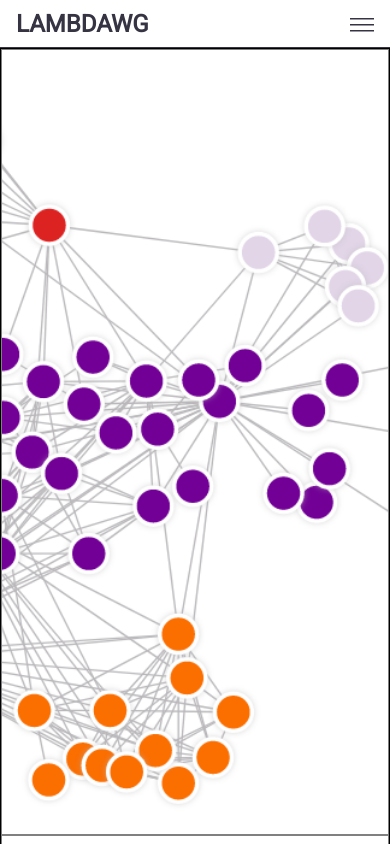
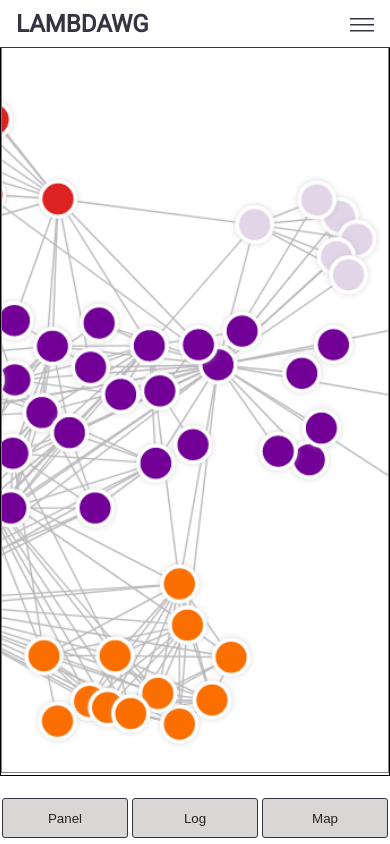
Before and after one commit to oslabs-beta/Lambdawg, a React (Vite) app: page /dashboard in a window 390 px wide. Shown: the top 844 px of the page. Built offline with nearby package versions, Linux system fonts and the light colour scheme.

Commit message:
Make dashboard mobile functional

```diff
--- a/src/components/Auth.jsx
+++ b/src/components/Auth.jsx
@@ -16,9 +16,9 @@ const Auth = (props) => {
 
   return(
     <div id='auth-container'>
-
+        <img src={mascot} className='large-mascot'/>
       <div id='theme-bg-auth'>
-        <img src={mascot} className='large-mascot'/>
+        {/* <img src={mascot} className='large-mascot'/> */}
         {
         formType === 'signIn' ?
         <SignInForm toggleFormType={toggleFormType} loggedIn={loggedIn} setLoggedIn={setLoggedIn}/> :
--- a/src/components/DataWindow.jsx
+++ b/src/components/DataWindow.jsx
@@ -2,11 +2,11 @@
 import React, { useState } from 'react';
 
 const DataWindow = (props) => {
-
+const { dataWindowFullScreen, setDataWindowFullScreen } = props
 
 
   return(
-    <div id='data-window-wrapper'>
+    <div id='data-window-wrapper' className={dataWindowFullScreen ? 'fullscreen' : 'collapse-screen'}>
 
     <ul>
       <li>ERROR: You are too cool for school</li>
--- a/src/components/MainNavbar.jsx
+++ b/src/components/MainNavbar.jsx
@@ -6,7 +6,7 @@ const MainNavbar = (props) => {
 
     const docsLink = '/docs';
     const settingsLink = './settings';
-    const mascot = 'src/assets/mascot.png'
+    const mascot = 'src/assets/mascot_head.svg'
     const { loggedIn } = props;
 
     useEffect(() => {
--- a/src/components/Panel.jsx
+++ b/src/components/Panel.jsx
@@ -3,27 +3,12 @@ import React, { useState, useEffect } from 'react';
 
 const Panel = (props) => {
 
-  // Bullshit crap ass minimization / full screen for heirarchy view
-  // const [isOpen, setIsOpen] = useState(false);
+  const { setPanelFullScreen, panelFullScreen } = props;
 
-  //   useEffect(() => {
-  //     const handleClick = () => {
-  //       setIsOpen(prevOpen => !prevOpen);
-  //     };
-  //     document.body.addEventListener('click', handleClick);
-  //     return () => {
-  //       document.body.removeEventListener('click', handleClick);
-  //     };
-  //   }, []);
-
-  //   const panelWrapperHeight = isOpen ? '90vh' : '3.5rem';
 
     return(
+      <div id="panel-wrapper" className={panelFullScreen? 'full-screen' : 'collapse-screen'}>
 
-      // <div id="panel-wrapper" style={{ height: panelWrapperHeight }}>
-
-      <div id="panel-wrapper" >
-        <h1>Panel</h1>
         <ul>
           <li> This is a thing </li>
             <ul>
--- a/src/components/SignInForm.jsx
+++ b/src/components/SignInForm.jsx
@@ -47,8 +47,9 @@ const signInForm = (props) => {
 return(
 
   <div className='form-container'>
+    <h1>Sign In</h1>
+
     <form onSubmit={handleSubmit}>
-
     <label>
       Username<br />
       <input type="username" name="user_name" value={formData.user_name} onChange={handleInputChange} required/>
--- a/src/components/SignUpForm.jsx
+++ b/src/components/SignUpForm.jsx
@@ -54,6 +54,8 @@ const signUpForm = (props) => {
   return(
 
     <div className='form-container'>
+          <h1>Sign Up</h1>
+
       <form onSubmit={handleSubmit}>
         <label>
           First / Last name<br />
--- a/src/containers/DashboardContainer.jsx
+++ b/src/containers/DashboardContainer.jsx
@@ -1,38 +1,66 @@
 
-import React, { useState, useEffect } from 'react';
+import React, { useState} from 'react';
 import { Navigate } from "react-router-dom";
 import Panel from '../components/Panel.jsx';
 import DiagramContainer from '../containers/DiagramContainer.jsx';
 import DataWindow from '../components/DataWindow.jsx';
 
 const DashboardContainer = (props) => {
+  const { loggedIn, setLoggedIn } = props;
+  const [panelFullScreen, setPanelFullScreen] = useState(false);
+  const [diagramFullScreen, setDiagramFullScreen] = useState(true);
+  const [dataWindowFullScreen, setDataWindowFullScreen] = useState(false);
 
-  const { loggedIn, setLoggedIn } = props;
 
-  // // redirect unauthorized user to auth page
-  // useEffect(() => {
-  //     const isUserAuthenticated = () => {
-  //       // Check for a session cookie?
-  //       return true; // Return true or false depending on cookie
-  //     };
-  //     setLoggedIn(isUserAuthenticated());
-  //   }, []);
+  const handlePanelClick = () => {
+    if (panelFullScreen) {
+      return;
+    }
+    setPanelFullScreen(!panelFullScreen);
+    setDiagramFullScreen(false);
+    setDataWindowFullScreen(false);
+    console.log(panelFullScreen)
+  };
 
-  //   if (!loggedIn) return <Navigate replace to="/auth" />;
+  const handleDiagramClick = () => {
+    if (diagramFullScreen) {
+      return;
+    }
+    setPanelFullScreen(false);
+    setDiagramFullScreen(!diagramFullScreen);
+    setDataWindowFullScreen(false);
+  };
+
+  const handleDataClick = () => {
+    if (dataWindowFullScreen) {
+      return;
+    }
+    setPanelFullScreen(false);
+    setDiagramFullScreen(false);
+    setDataWindowFullScreen(!dataWindowFullScreen);
+  };
+
+  // if (!loggedIn) {
+  //   return <Navigate to="/auth" />;
+  // }
 
   return (
+    <div id='dashboard-container'>
 
-      <div id='dashboard-container'>
-
-          <div id="dashboard-wrapper">
-            <Panel />
-            <DiagramContainer />
-          </div>
-
-        <DataWindow />
-
+      <div id='dashboard-wrapper' className={dataWindowFullScreen ? 'collapse-screen' : 'full-screen'}>
+        <Panel panelFullScreen={panelFullScreen} setPanelFullScreen={setPanelFullScreen} />
+        <DiagramContainer diagramFullScreen={diagramFullScreen} setDiagramFullScreen={setDiagramFullScreen} />
       </div>
 
-  )
-}
+      <DataWindow dataWindowFullScreen={dataWindowFullScreen} setDataWindowFullScreen={setDataWindowFullScreen} />
+
+      <div className='block-button-wrapper dashboard-buttons'>
+        <button className='secondary-button' id='panelButton' onClick={handlePanelClick}>Panel</button>
+        <button className='secondary-button' id='dataButton' onClick={handleDataClick}>Log</button>
+        <button className='secondary-button' id='diagramButton' onClick={handleDiagramClick}>Map</button>
+      </div>
+    </div>
+  );
+};
+
 export default DashboardContainer;
--- a/src/containers/DiagramContainer.jsx
+++ b/src/containers/DiagramContainer.jsx
@@ -2,11 +2,13 @@
 import React, { useState } from 'react';
 
 const DiagramContainer = (props) => {
-
+const { diagramFullScreen, setDiagramFullScreen } = props;
 
 
   return(
-      <div id='diagram-container-wrapper'>
+    // <div id='diagram-container-wrapper' className='full-screen'>
+
+      <div id='diagram-container-wrapper' className={diagramFullScreen? 'full-screen' : 'collapse-screen'}>
         <img src='src/assets/cluster.png' id='cluster-temp-img'/>
       </div>
   )
--- a/src/styles/_auth.scss
+++ b/src/styles/_auth.scss
@@ -1,7 +1,7 @@
 #auth-container {
   position: absolute;
   width: 100vw;
-  top: 25vh;
+  top: 15vh;
   display: flex;
   align-items: center;
   justify-content: center;
@@ -11,5 +11,6 @@
 
 .large-mascot {
   max-width: 150px;
+  margin: 1rem;
 
 }
--- a/src/styles/_dashboard.scss
+++ b/src/styles/_dashboard.scss
@@ -1,16 +1,14 @@
-#cluster-temp-img {
-  object-fit: cover;
-  max-width: 100%;
-}
+
 
 #dashboard-wrapper {
   display: flex;
+  flex-direction: row;
   justify-content: flex-start;
   height: 70vh;
   border: 1px solid black;
   resize: vertical;
-  margin-top:3rem;
 }
+
 #dashboard-container {
   display: flex;
   flex-direction: column;
@@ -33,33 +31,56 @@
   justify-content: center;
 }
 
+#panelButton, #diagramButton, #dataButton, .block-button-wrapper {
+  visibility: hidden;
+  height: 0px;
+  margin: 0px;
+
+}
+
 // media queries
 
 @media (max-width: 1000px) {
 
-  #dashboard-container {
-    height: 100%;
+  #data-window-wrapper {
+    margin-top: 2rem;
   }
 
   #dashboard-wrapper {
     flex-direction: column;
-    height: 100vh;
+    height: 90vh;
+  }
+  #diagram-container-wrapper {
+    order: -1;
+  }
+  .collapse-screen {
+    visibility: hidden !important;
+    height: 0px !important;
+  }
+  .full-screen {
+    margin-top: 1rem;
+    height: 90vh !important;
+    visibility: visible !important;
   }
 
-  #diagram-container-wrapper {
-    order: -1;
-    height: 100vh;
+
+  .block-button-wrapper {
+    position: fixed;
+    bottom: .25rem;
+    display: flex;
+    justify-content: center;
+    align-items: center;
+    width: 100%;
+    visibility: visible;
+    height: auto;
   }
 
-  #panel-wrapper {
-    height: 3.5rem;
-    overflow: auto;
+  #panelButton, #diagramButton, #dataButton {
+    width: 33.3vw;
+    height: 2.5rem;
+    border: 1px solid $primary-font-color;
+    margin: 2px;
+    visibility: visible;
   }
 
 }
-
-// onClick Panel in mobile functionality add this class to expand
-.panel-wrapper-focused {
-  height: 100vh;
-  overflow: auto;
-}
--- a/src/styles/_form.scss
+++ b/src/styles/_form.scss
@@ -24,8 +24,9 @@ form {
 .form-container {
   display: flex;
   justify-content: center;
+  flex-direction: column;
   align-items: center;
-  margin-top: 2vh;
+  margin-top: 0vh;
 }
 
 .button-flex-wrapper {
@@ -54,7 +55,7 @@ button {
   justify-content: center;
   flex-direction: column;
   align-items: center;
-  padding: 2rem;
+  padding: 1rem 2rem 2rem 2rem;
   border-radius: 1.5rem;
   background-color: $theme-color-5;
 }
```
Also changed, not shown: src/assets/mascot_head.svg (added). Lines whose indentation alone changed are shown as unchanged.
